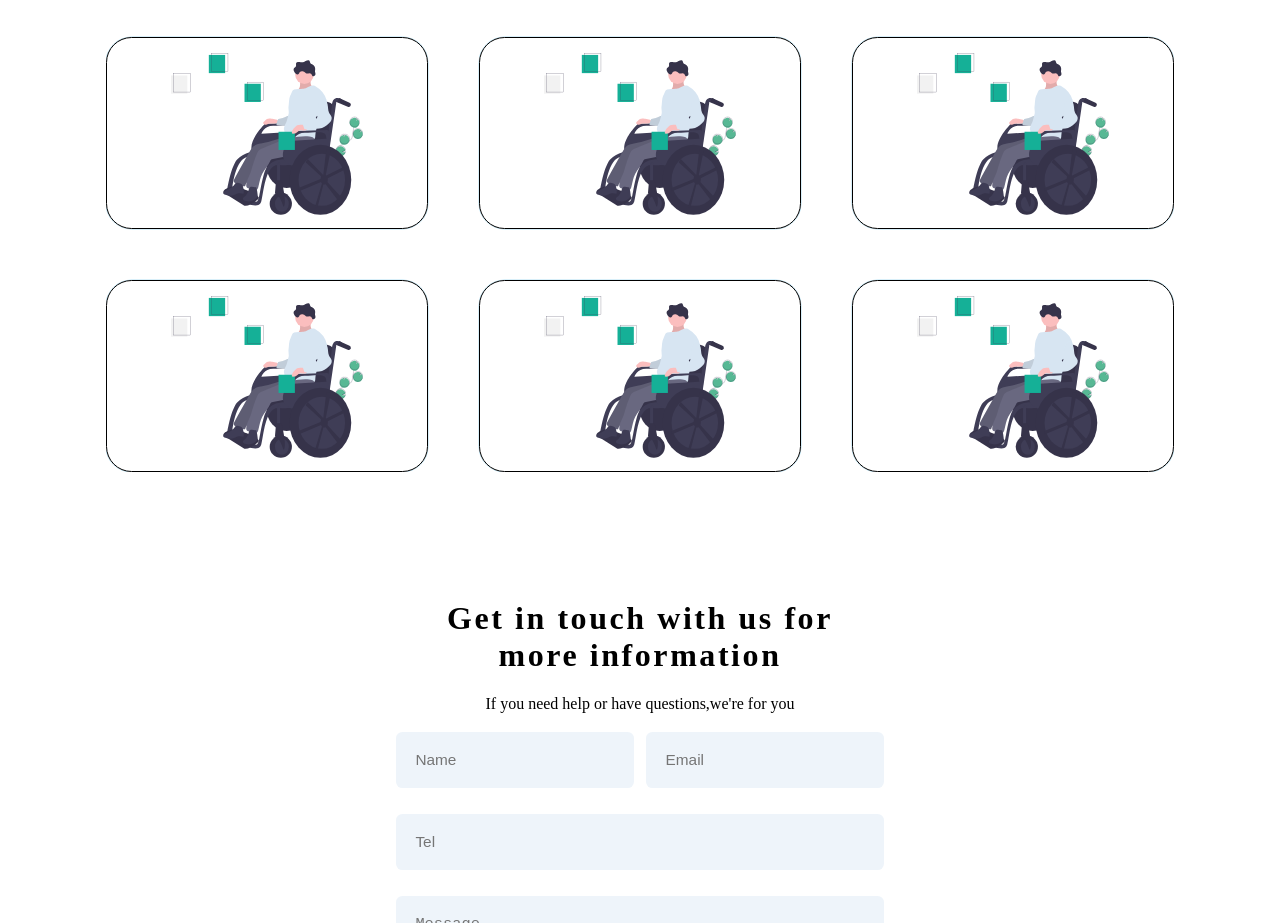
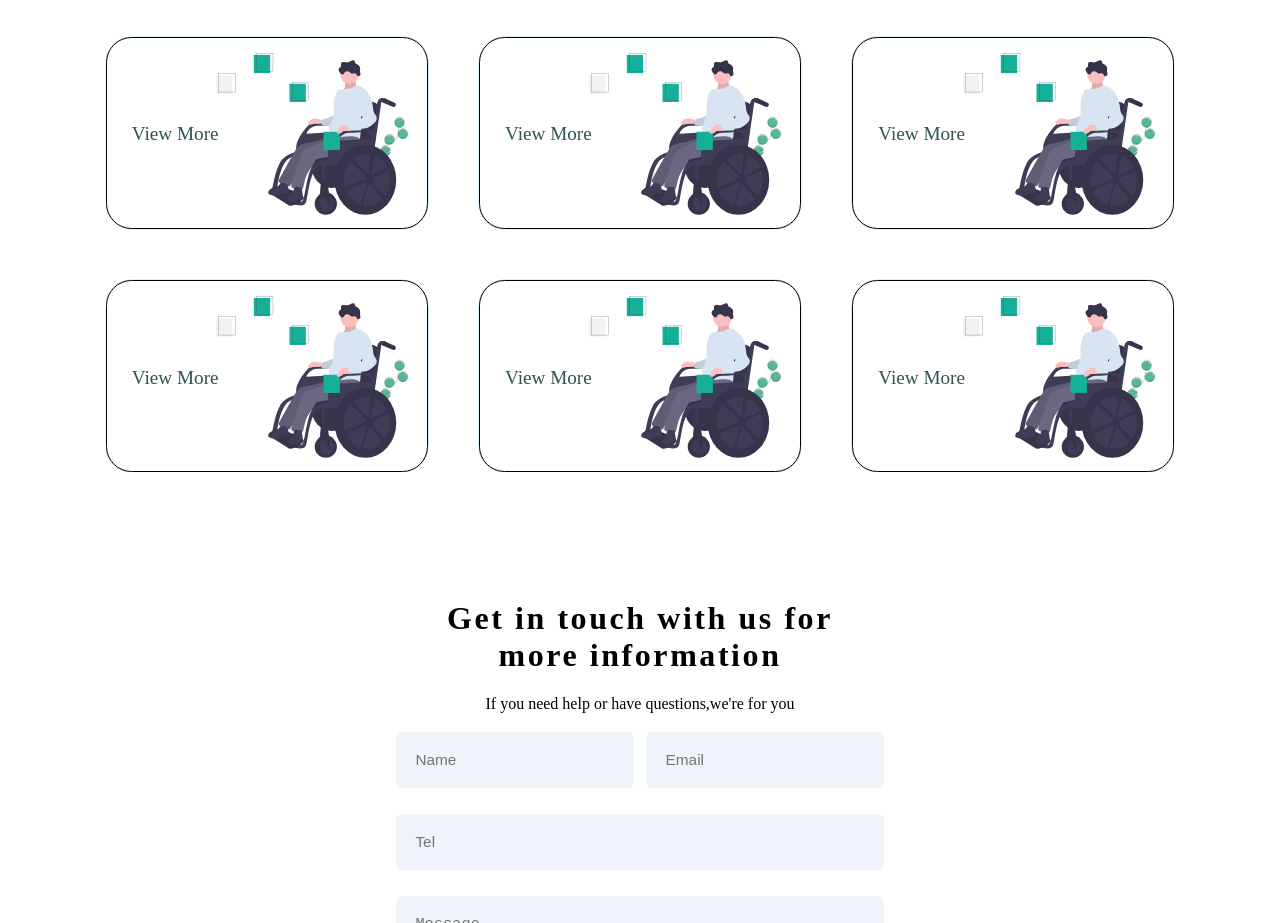
Before and after one commit to codingaddo/Class_work, a plain HTML site: page index.html in a window 1280 px wide. Shown: the part 1680-2603 px from the top of the page. Drawn offline with Linux system fonts and the light colour scheme.

Commit message:
Update index.html

```diff
--- a/index.html
+++ b/index.html
@@ -95,6 +95,8 @@
                     <p class="aboutSummary">At Startult, we value startupers time and energy put into it, so that's why, we help them push everyday limits and become the success with</p>
                     <div class="successCont">
                             <div class="firstCont cont">
+                                <a href="">View More</a>
+
                                 <img  class="m" src="/images/think.svg" alt="">
                                 <div class="up">
                                         <h3>Mr Lantam</h3>
@@ -103,6 +105,8 @@
                                 </div>
                             </div>
                             <div class="firstCont cont">
+                                <a href="">View More</a>
+
                                 <img  class="m" src="/images/think.svg" alt="">
                                 <div class="up">
                                         <h3>Mr Logic</h3>
@@ -111,6 +115,8 @@
                                 </div>
                             </div>
                             <div class="firstCont cont">
+                                <a href="">View More</a>
+
                                 <img  class="m" src="/images/think.svg" alt="">
                                 <div class="up">
                                         <h3>Mr Prempeh</h3>
@@ -119,6 +125,8 @@
                                 </div>
                             </div>
                             <div class="firstCont cont">
+                                <a href="">View More</a>
+
                                 <img  class="m" src="/images/think.svg" alt="">
                                 <div class="up">
                                         <h3>Mr Boateng</h3>
@@ -127,6 +135,8 @@
                                 </div>
                             </div>
                             <div class="firstCont cont">
+                                <a href="">View More</a>
+
                                 <img  class="m" src="/images/think.svg" alt="">
                                 <div class="up">
                                         <h3>Mr Owusu</h3>
@@ -135,6 +145,8 @@
                                 </div>
                             </div>
                             <div class="firstCont cont">
+                                <a href="">View More</a>
+
                                 <img  class="m" src="/images/think.svg" alt="">
                                 <div class="up">
                                         <h3>Mr Donkor</h3>
```
